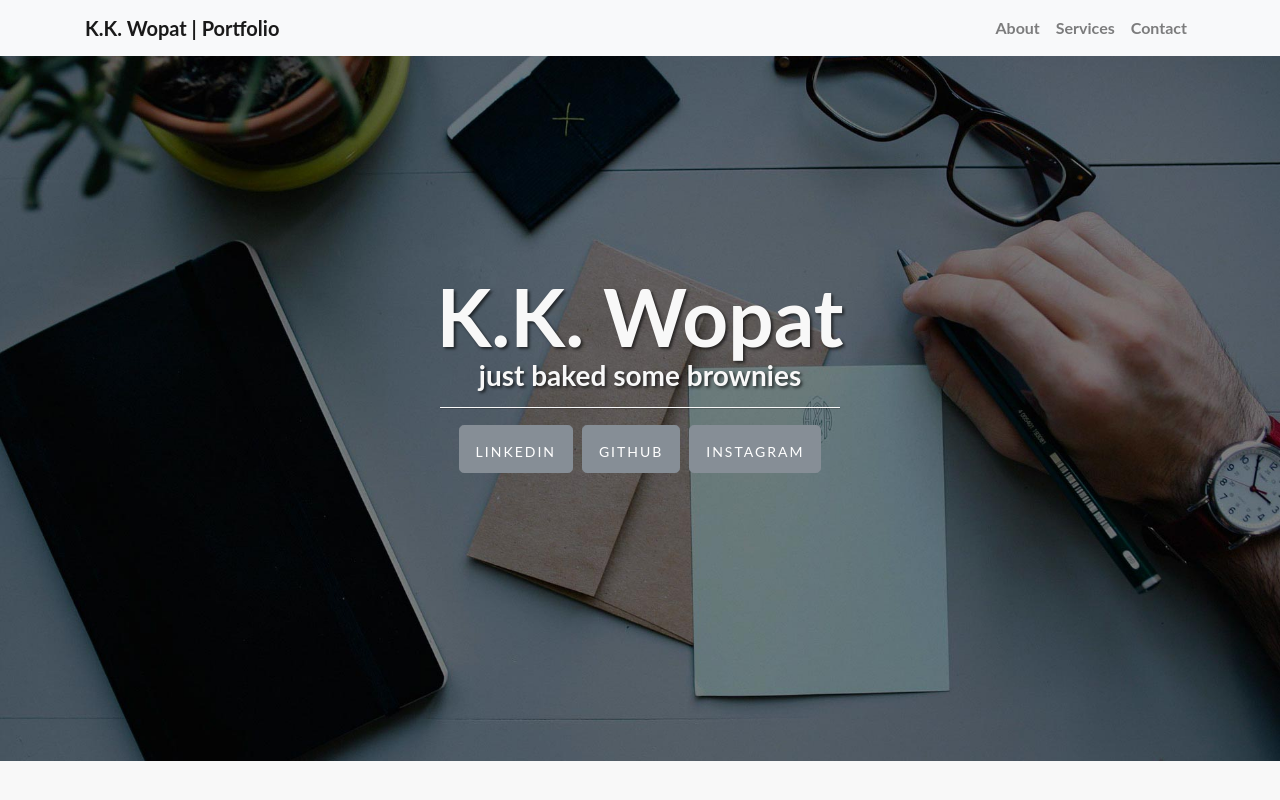
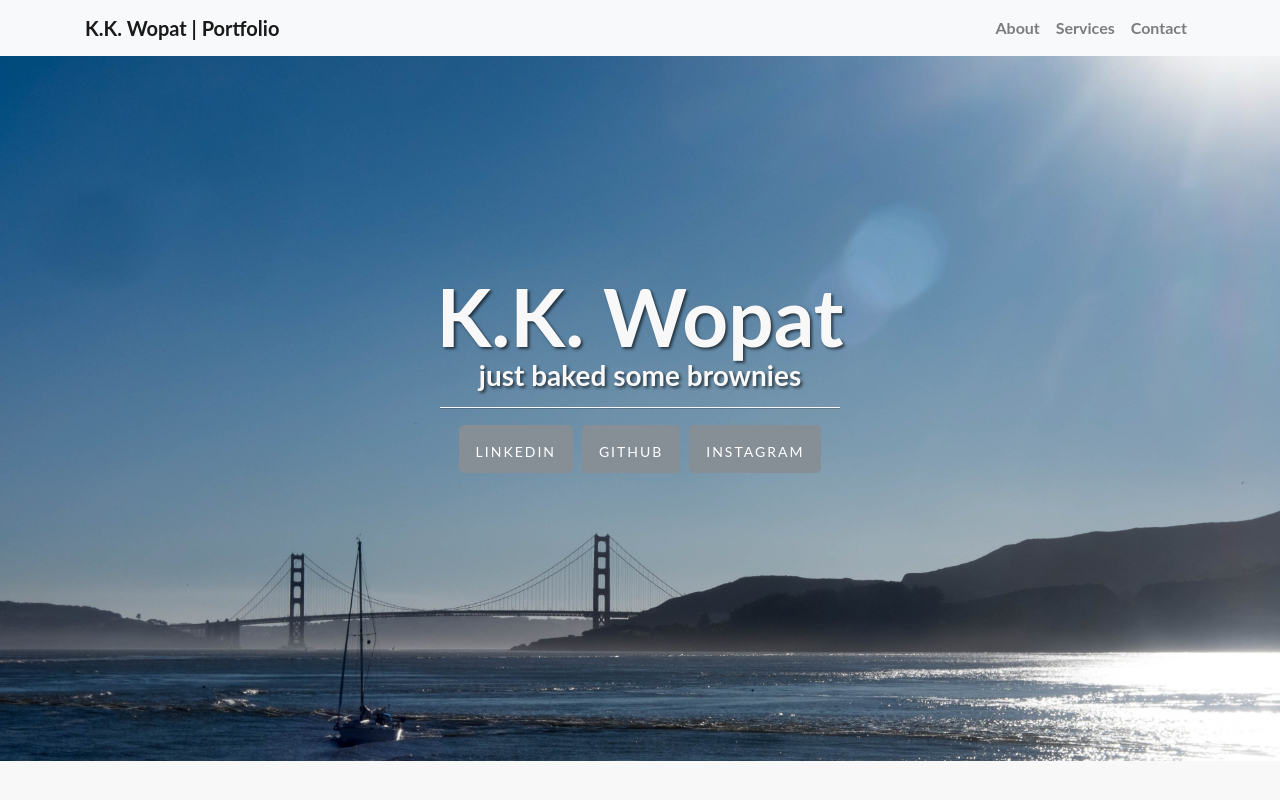
Before and after one commit to kkwombat/kkwombat.github.iold, a plain HTML site: page index.html in a window 1280 px wide. Shown: the top 800 px of the page. Drawn offline with Linux system fonts and the light colour scheme.

Commit message:
finally update the right thing

```diff
--- a/css/landing-page.css
+++ b/css/landing-page.css
@@ -19,7 +19,7 @@ body, h1, h2, h3, h4, h5, h6 {
   padding-bottom: 50px;
   text-align: center;
   color: #f8f8f8;
-  background: url(../img/intro-bg.jpg) no-repeat center center;
+  background: url(../img/intro_sf.jpg) no-repeat center center;
   background-size: cover;
 }
 
```
Also changed, not shown: img/intro_sf.jpg (added).
